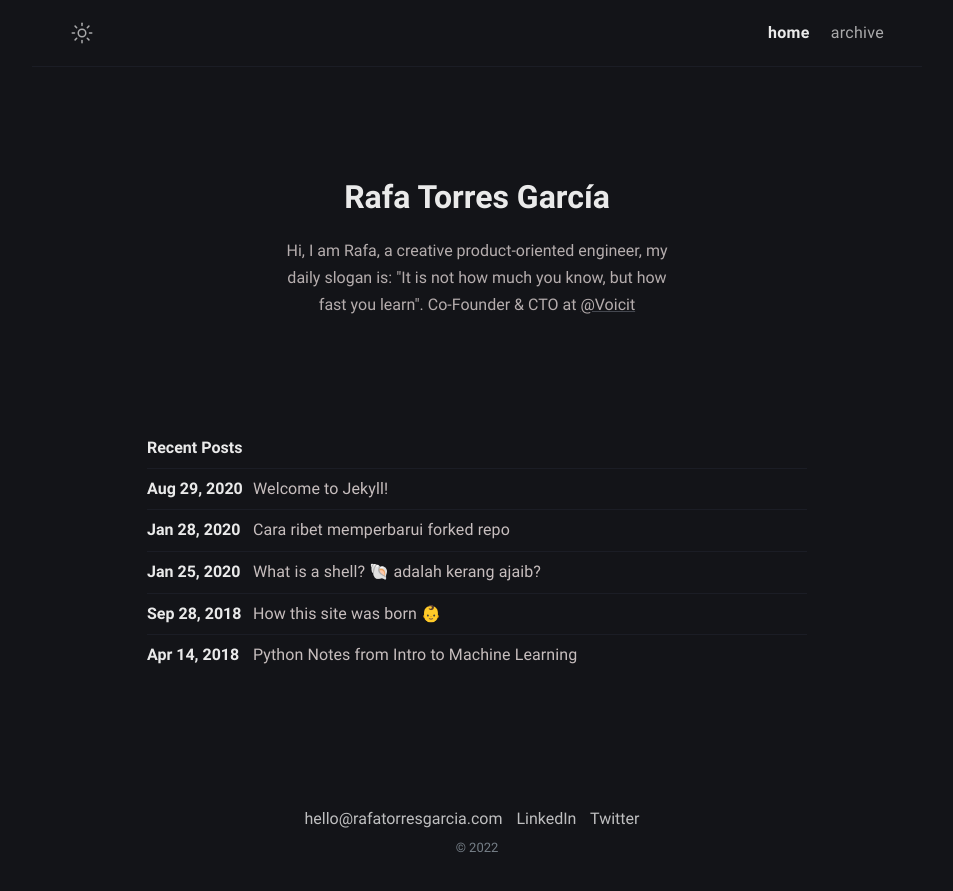
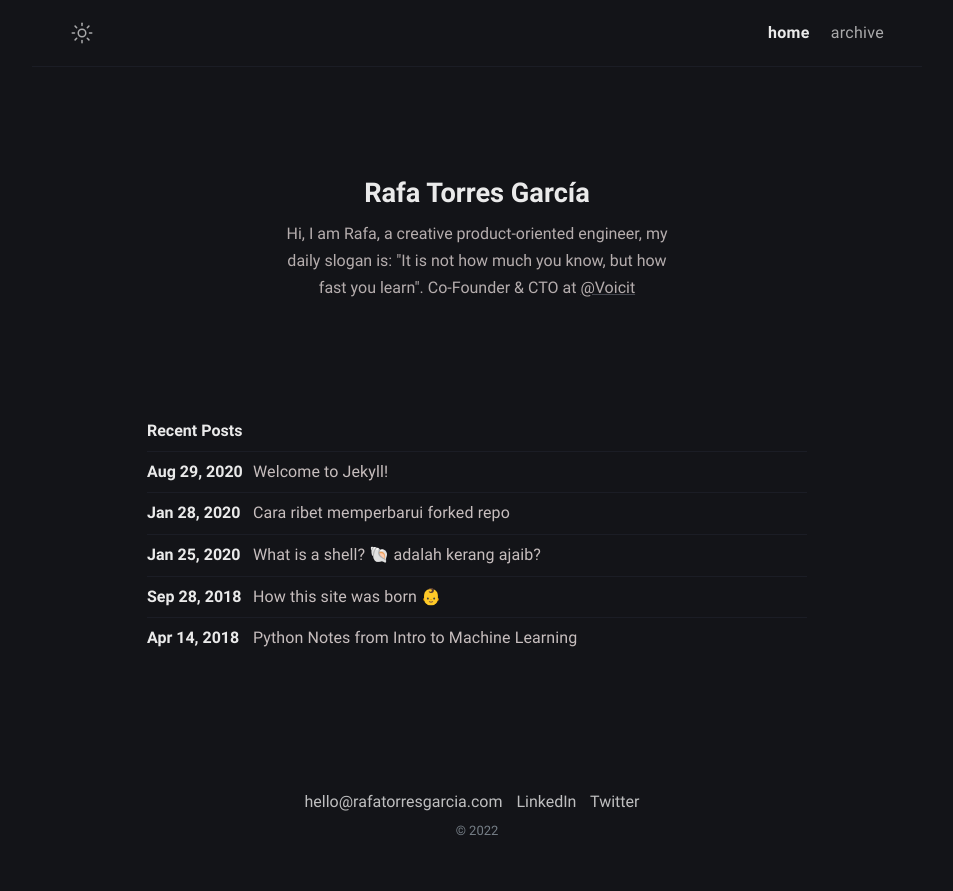
Before and after one commit to rafatorgar/rafatorgar.github.io, a Jekyll site: the page built from index.md, in a window 1280 px wide. Shown: the top 891 px of the page, without its empty margins (163-1116 px from the left). Built offline with Jekyll 4.4.1, drawn with Linux system fonts in a browser that asks for light colours.

Commit message:
fix: author

```diff
--- a/_includes/author.html
+++ b/_includes/author.html
@@ -4,7 +4,6 @@
     src="{{ site.author.avatar }}"
     alt="{{ site.author.username }}"
   /> -->
-  <!-- <h1 class="author-name" id="title">{{ site.author.name }}</h1> -->
-  <h1 id="title">{{ site.author.name }}</h1>
+  <h1 class="author-name">{{ site.author.name }}</h1>
   <p class="author-bio">{{ site.author.bio }}</p>
 </div>
```
